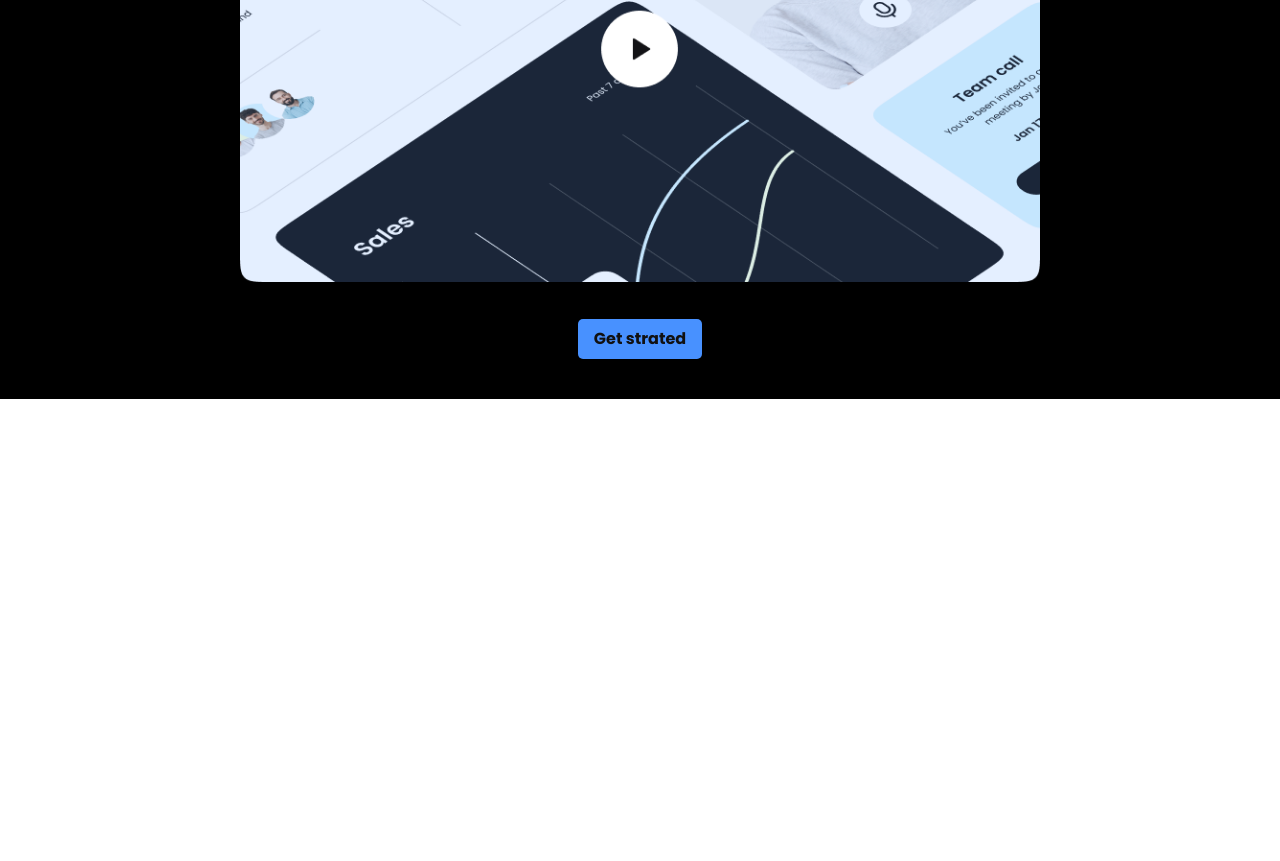
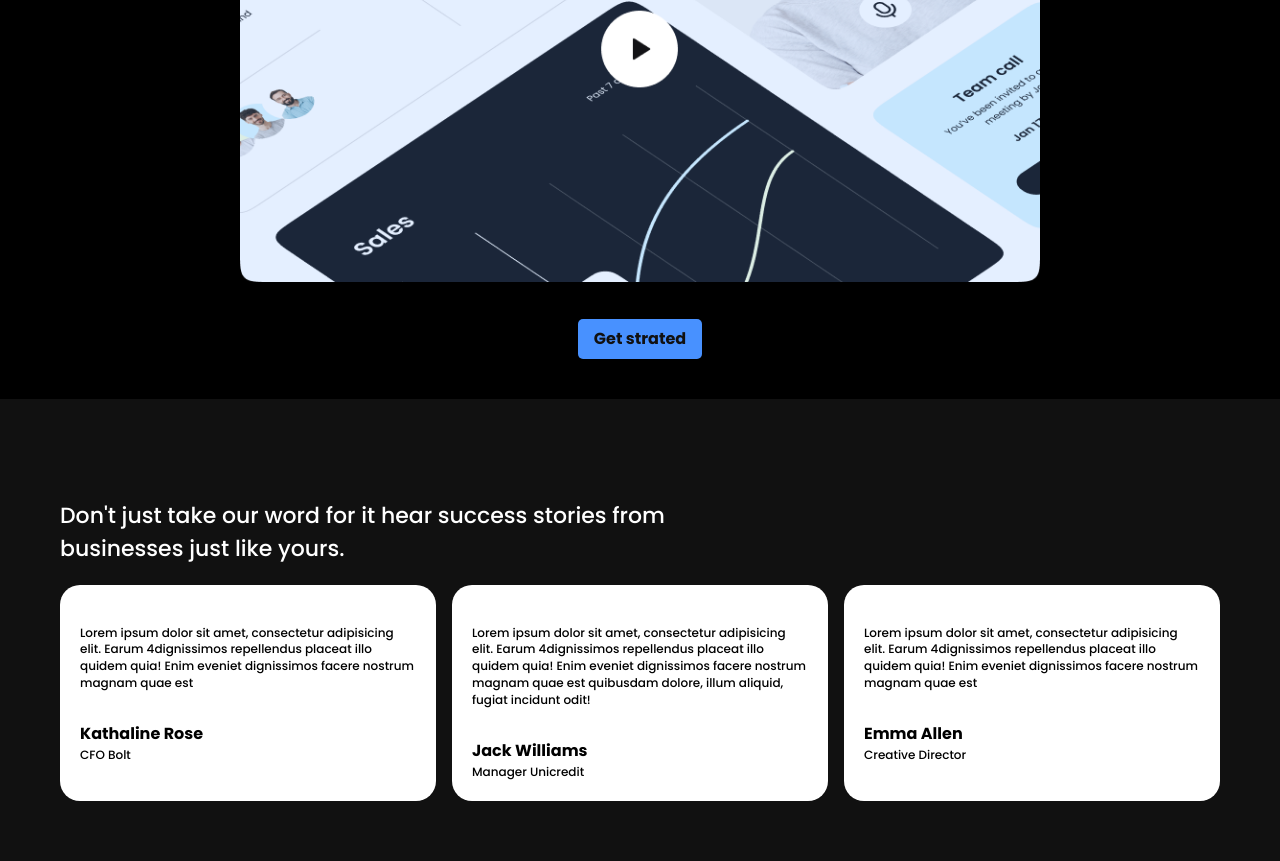
Before and after one commit to kaydarkmedia/Saas-prjt, a plain HTML site: page index.html in a window 1280 px wide. Shown: the part 1052-1913 px from the top of the page. Before the commit the page ends 1451 px from the top, so only its background shows below. Drawn offline with nearby package versions, Linux system fonts and the light colour scheme.

Commit message:
Testimonial section

```diff
--- a/css/main.css
+++ b/css/main.css
@@ -80,7 +80,7 @@ img{
 .header-primary{
     font-size: 3rem;
     font-weight: 700;
-    line-height: 1.2;
+    line-height: 1.5;
     margin: 80px 0 20px;
 }
 
@@ -88,7 +88,7 @@ img{
 .header-secondary{
     font-size: 2.2rem;
     font-weight: 500;
-    line-height: 1.2;
+    line-height: 1.5;
     margin: 40px 0 20px;
 }
 
@@ -146,6 +146,18 @@ img{
     background-color: #000;
     color: #fff;
 }
+
+.card{
+    background-color: #fff;
+    color: #000;
+    border-radius: 20px;
+    padding: 20px;
+}
+
+
+
+
+
 
 /* NAVBAR */
 
@@ -251,7 +263,7 @@ ion-icon{
 /* video */
 
 .video{
-   padding: 40px 0 40px;
+   padding: 40px 0;
 }
 
 .video-header{
@@ -267,3 +279,34 @@ ion-icon{
 .video-preview{
     margin-bottom: 30px;
 }
+
+
+
+
+
+/* TESTIMONIAL SECTION */
+
+
+.testimonials{
+    padding: 60px 0;
+}
+
+.testimonial-header{
+    width:700px;
+}
+
+.testimonial-grid{
+    display: grid;
+    grid-template-columns: repeat(3, 1fr);
+    gap: 1em;
+}
+
+
+.author-title{
+    font-size: 1.2rem;
+}
+
+.card .author:nth-child(2){
+    font-weight: bold;
+    margin-top: 30px;
+}
--- a/index.html
+++ b/index.html
@@ -63,6 +63,71 @@
         </div>
     </section>
 
+       <!-- video section -->
+
+       <section class="testimonials bg-dark">
+        <div class="container">
+            <h3 class="testimonial-header header-secondary">
+                Don't just take our word for it hear success stories from businesses
+                just like yours.
+            </h3>
+
+            <div class="testimonial-grid">
+                        <div class="card">
+                            <p class="author-text text-sm">
+                                Lorem ipsum dolor sit amet, consectetur adipisicing elit. Earum
+                                4dignissimos repellendus placeat illo quidem quia!
+                                Enim eveniet dignissimos facere nostrum magnam quae est
+
+                            </p>
+
+                            <p class="author">
+                                Kathaline Rose
+                            </p>
+
+                            <p class="author-title">
+                                CFO Bolt
+                            </p>
+                        </div>
+
+                        <div class="card">
+                            <p class="author-text text-sm">
+                                Lorem ipsum dolor sit amet, consectetur adipisicing elit. Earum
+                                4dignissimos repellendus placeat illo quidem quia!
+                                Enim eveniet dignissimos facere nostrum magnam quae est
+                                quibusdam dolore, illum aliquid, fugiat incidunt odit!
+                            </p>
+
+                            <p class="author">
+                                Jack Williams
+                            </p>
+
+                            <p class="author-title">
+                               Manager Unicredit
+                            </p>
+
+                        </div>
+
+                        <div class="card">
+                            <p class="author-text text-sm">
+                                Lorem ipsum dolor sit amet, consectetur adipisicing elit. Earum
+                                4dignissimos repellendus placeat illo quidem quia!
+                                Enim eveniet dignissimos facere nostrum magnam quae est
+
+                            </p>
+
+                            <p class="author">
+                                Emma Allen
+                            </p>
+                            <p class="author-title">
+                                Creative Director
+                            </p>
+                        </div>
+                </div>
+
+
+       </section>
+
 
 
 <script type="module" src="https://unpkg.com/ionicons@7.1.0/dist/ionicons/ionicons.esm.js"></script>
```
